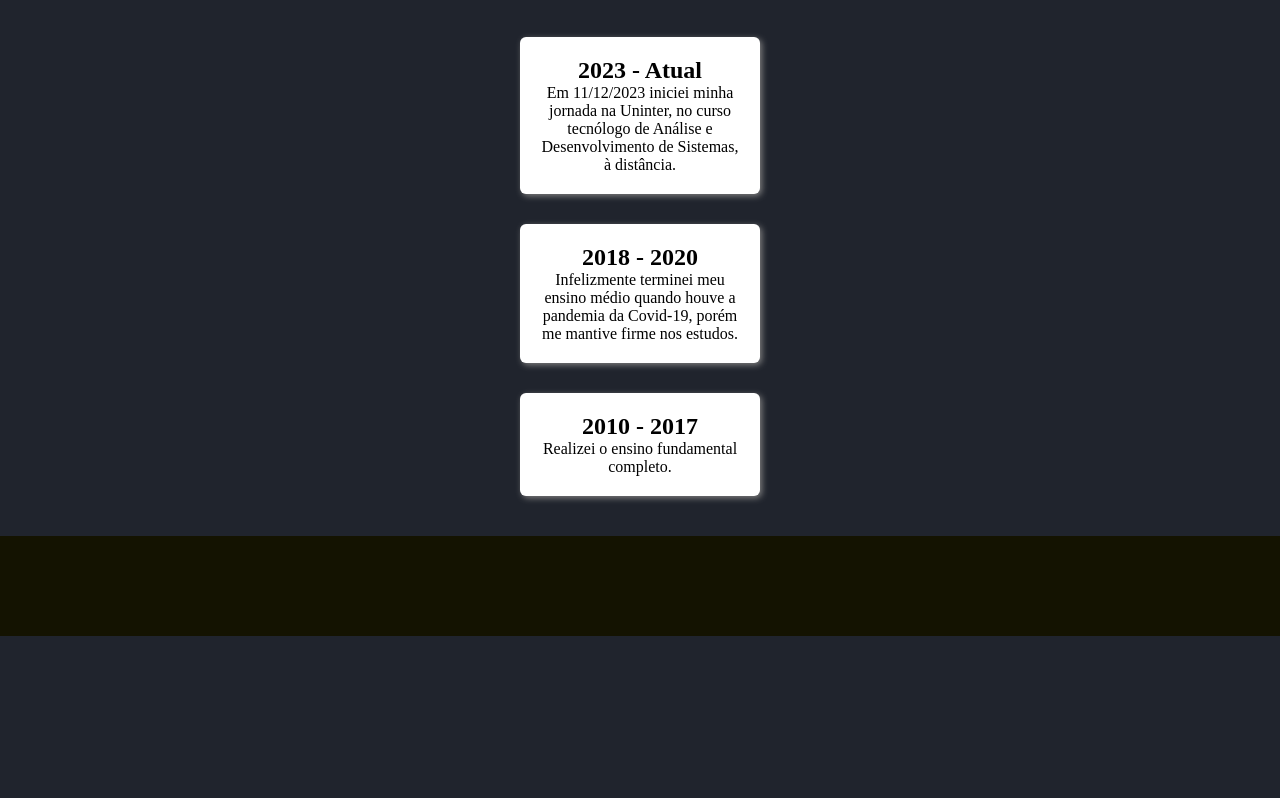
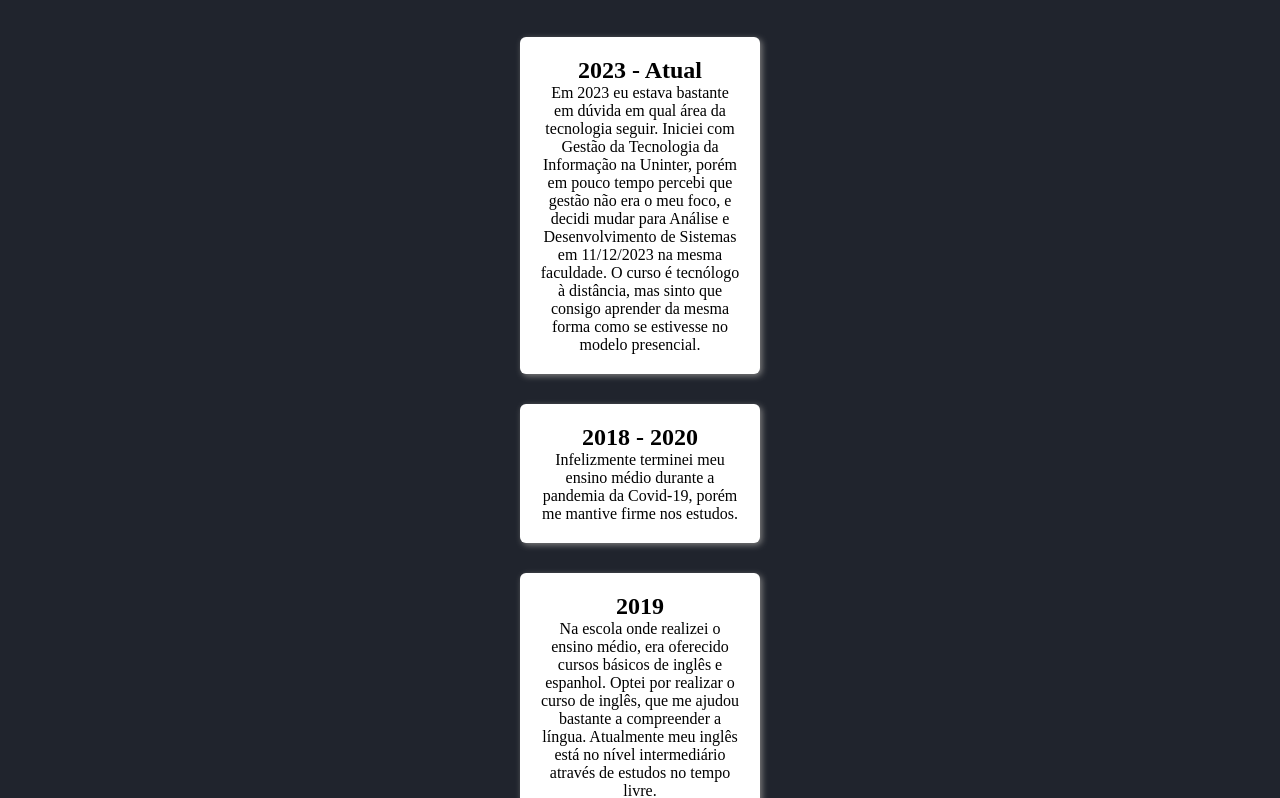
Before and after one commit to celofgd/meu-portfolio, a plain HTML site: page formacao.html in a window 1280 px wide. Shown: the part 168-966 px from the top of the page. Before the commit the page ends 804 px from the top, so only its background shows below. Drawn offline with Linux system fonts and the light colour scheme.

Commit message:
adicionado ingles na formacao

```diff
--- a/formacao.html
+++ b/formacao.html
@@ -25,11 +25,15 @@
             <article class="article-formacao">
                 <div class="div-data-esquerda grid1 row1">
                     <h2>2023 - Atual</h2>
-                    <p>Em 11/12/2023 iniciei minha jornada na Uninter, no curso tecnólogo de Análise e Desenvolvimento de Sistemas, à distância. </p>
+                    <p>Em 2023 eu estava bastante em dúvida em qual área da tecnologia seguir. Iniciei com Gestão da Tecnologia da Informação na Uninter, porém em pouco tempo percebi que gestão não era o meu foco, e decidi mudar para Análise e Desenvolvimento de Sistemas em 11/12/2023 na mesma faculdade. O curso é tecnólogo à distância, mas sinto que consigo aprender da mesma forma como se estivesse no modelo presencial.</p>
                 </div>
                 <div class="div-data-direita grid3 row2">
                     <h2>2018 - 2020</h2>
-                    <p>Infelizmente terminei meu ensino médio quando houve a pandemia da Covid-19, porém me mantive firme nos estudos.</p>
+                    <p>Infelizmente terminei meu ensino médio durante a pandemia da Covid-19, porém me mantive firme nos estudos.</p>
+                </div>
+                <div class="div-data-esquerda grid1 row1">
+                    <h2>2019</h2>
+                    <p>Na escola onde realizei o ensino médio, era oferecido cursos básicos de inglês e espanhol. Optei por realizar o curso de inglês, que me ajudou bastante a compreender a língua. Atualmente meu inglês está no nível intermediário através de estudos no tempo livre.</p>
                 </div>
                 <div class="div-data-esquerda grid1 row3">
                     <h2>2010 - 2017</h2>
```
